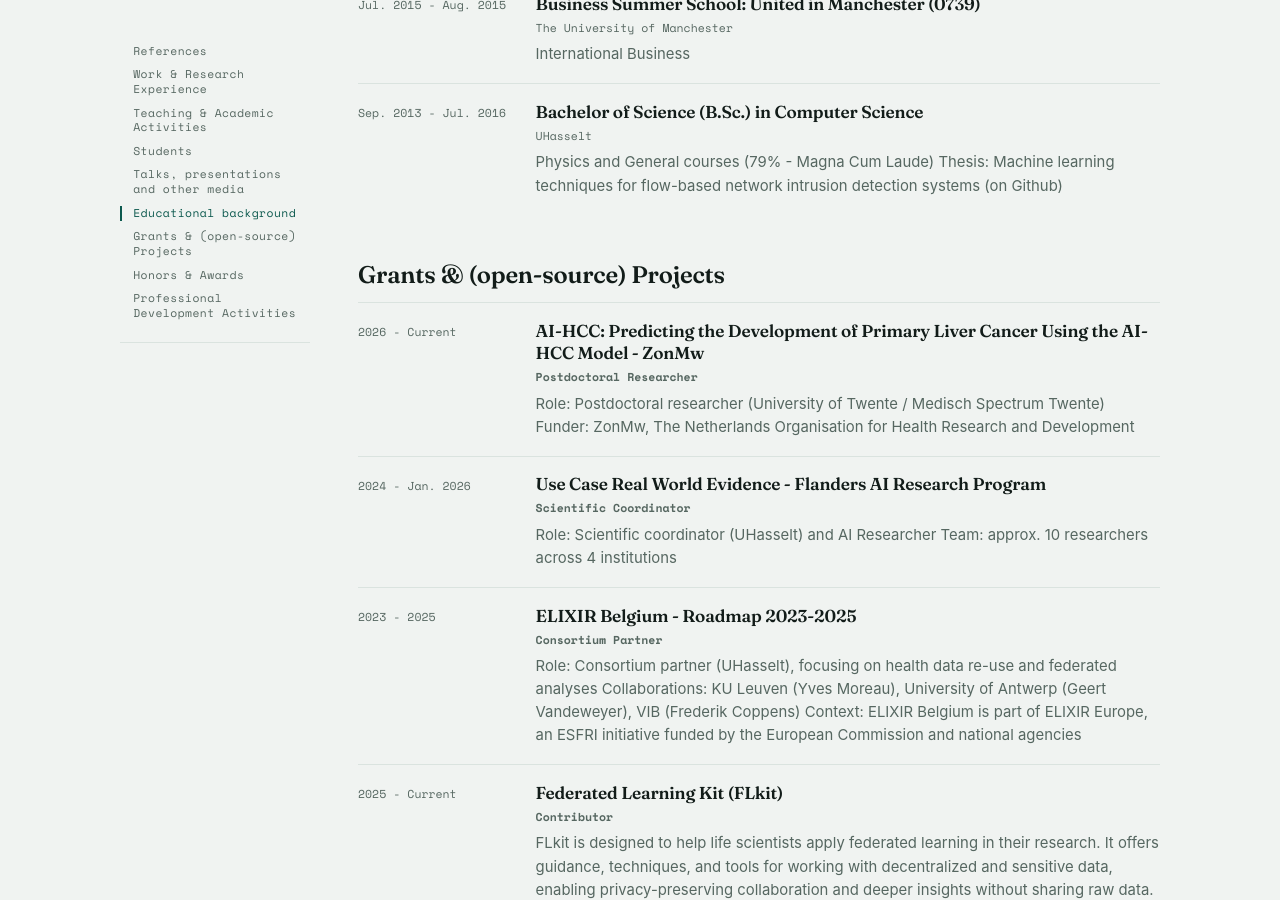
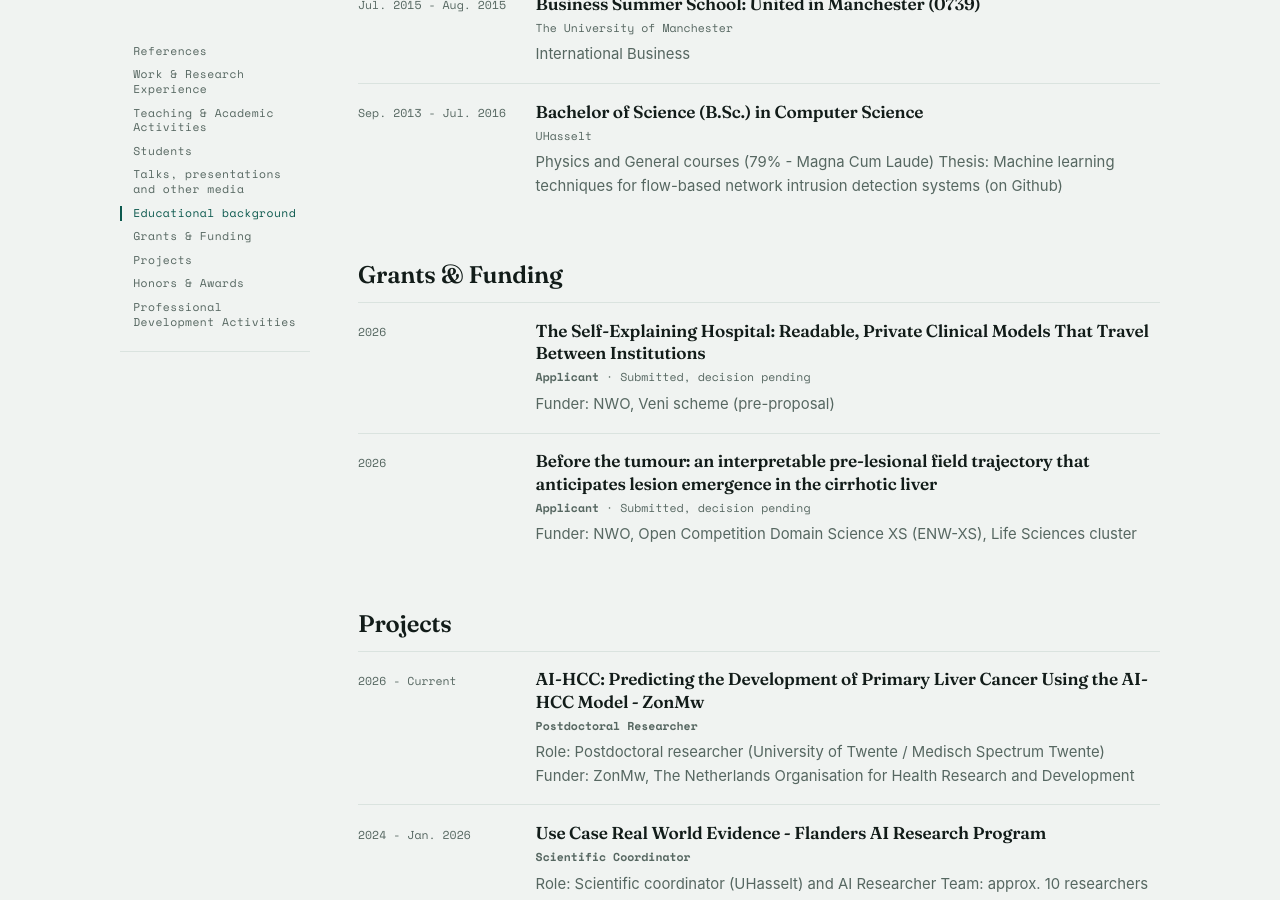
Before and after one commit to TheAxeC/theaxec.github.io, a Jekyll site: the page built from _pages/about.md, in a window 1280 px wide and 900 px high, scrolled down 7139 px. Built offline with Jekyll 4.4.1, drawn with Linux system fonts in a browser that asks for light colours; some of the changed text lies outside the part shown.

Commit message:
Add grants section to CV and update related templates

```diff
--- a/_data/data.yml
+++ b/_data/data.yml
@@ -113,7 +113,7 @@
     - title: Data Science in Healthcare (4747) Lecturer (teaching team member)
       location: "UHasselt"
       duration: Sept. 2025 - Dec. 2025
-    - title: Advanced Topics in Data Science (4569 & 4585) Lecturer Federted Learning (teaching team member)
+    - title: Advanced Topics in Data Science (4569 & 4585) Lecturer Federated Learning (teaching team member)
       location: "UHasselt"
       duration: June 2024 - Sept. 2025
     - title: Bioinformatics (3740) Coordinating lecturer
@@ -311,8 +311,26 @@
         Physics and General courses (79% - Magna Cum Laude)
         Thesis: Machine learning techniques for flow-based network intrusion detection systems (on Github)
 
+grants:
+  title: Grants & Funding
+  content:
+    - title: "The Self-Explaining Hospital: Readable, Private Clinical Models That Travel Between Institutions"
+      url: ""
+      duration: 2026
+      role: Applicant
+      status: Submitted, decision pending
+      about: |
+        Funder: NWO, Veni scheme (pre-proposal)
+    - title: "Before the tumour: an interpretable pre-lesional field trajectory that anticipates lesion emergence in the cirrhotic liver"
+      url: ""
+      duration: 2026
+      role: Applicant
+      status: Submitted, decision pending
+      about: |
+        Funder: NWO, Open Competition Domain Science XS (ENW-XS), Life Sciences cluster
+
 projects:
-  title: Grants & (open-source) Projects
+  title: Projects
   content:
     # Rejected FWO proposal, kept for reference, not shown.
     # - title: "Federated Learning for Population Health Management (FL4PHM)"
--- a/_includes/site/about.html
+++ b/_includes/site/about.html
@@ -29,7 +29,7 @@
         <div class="cv-when">{% if item.duration %}{{ item.duration }}{% elsif item.date %}{{ item.date | date: "%Y" }}{% endif %}</div>
         <div class="cv-body">
           <div class="cv-title">{{ item.title }}{{ item.award }}{{ item.name }}</div>
-          {% capture cvmeta %}{% if item.role %} &middot; <b>{{ item.role }}</b>{% endif %}{% if item.event %} &middot; {{ item.event }}{% endif %}{% if item.location and item.location != "" %} &middot; {{ item.location }}{% endif %}{% if item.email %} &middot; {{ item.email }}{% endif %}{% if item.reason %} &middot; <em>{{ item.reason }}</em>{% endif %}{% endcapture %}{% assign cvmeta = cvmeta | strip | remove_first: '&middot;' | strip %}{% if cvmeta != "" %}<div class="cv-meta">{{ cvmeta }}</div>{% endif %}
+          {% capture cvmeta %}{% if item.role %} &middot; <b>{{ item.role }}</b>{% endif %}{% if item.status %} &middot; {{ item.status }}{% endif %}{% if item.event %} &middot; {{ item.event }}{% endif %}{% if item.location and item.location != "" %} &middot; {{ item.location }}{% endif %}{% if item.email %} &middot; {{ item.email }}{% endif %}{% if item.reason %} &middot; <em>{{ item.reason }}</em>{% endif %}{% endcapture %}{% assign cvmeta = cvmeta | strip | remove_first: '&middot;' | strip %}{% if cvmeta != "" %}<div class="cv-meta">{{ cvmeta }}</div>{% endif %}
           {% if item.about or item.content %}<div class="cv-about">{{ item.about }}{{ item.content }}</div>{% endif %}
           {% if item.url and item.url != "" or item.links %}<div class="plinks">{% if item.url and item.url != "" %}<a href="{{ item.url }}" target="_blank" rel="noopener">Link</a>{% endif %}{% for link in item.links %}{% if link[1].url %}<a href="{{ link[1].url }}" target="_blank" rel="noopener">{{ link[0] }}</a>{% else %}<a href="{{ link[1] }}" target="_blank" rel="noopener">{{ link[0] }}</a>{% endif %}{% endfor %}</div>{% endif %}
         </div>
@@ -40,7 +40,7 @@
         {% for item in coll[1].content %}{% unless item.hide %}
         <article class="cv-mini">
           <div class="cv-title">{{ item.title }}{{ item.award }}{{ item.name }}</div>
-          {% capture meta %}{% if item.role %} &middot; {{ item.role }}{% endif %}{% if item.event %} &middot; {{ item.event }}{% endif %}{% if item.location and item.location != "" %} &middot; {{ item.location }}{% endif %}{% if item.email %} &middot; {{ item.email }}{% endif %}{% if item.duration %} &middot; {{ item.duration }}{% elsif item.date %} &middot; {{ item.date | date: "%Y" }}{% endif %}{% if item.reason %} &middot; {{ item.reason }}{% endif %}{% endcapture %}{% assign meta = meta | strip | remove_first: '&middot;' | strip %}
+          {% capture meta %}{% if item.role %} &middot; {{ item.role }}{% endif %}{% if item.status %} &middot; {{ item.status }}{% endif %}{% if item.event %} &middot; {{ item.event }}{% endif %}{% if item.location and item.location != "" %} &middot; {{ item.location }}{% endif %}{% if item.email %} &middot; {{ item.email }}{% endif %}{% if item.duration %} &middot; {{ item.duration }}{% elsif item.date %} &middot; {{ item.date | date: "%Y" }}{% endif %}{% if item.reason %} &middot; {{ item.reason }}{% endif %}{% endcapture %}{% assign meta = meta | strip | remove_first: '&middot;' | strip %}
           {% if meta != "" %}<div class="cv-meta">{{ meta | strip }}</div>{% endif %}
           {% if item.url and item.url != "" or item.links %}<div class="plinks">{% if item.url and item.url != "" %}<a href="{{ item.url }}" target="_blank" rel="noopener">Link</a>{% endif %}{% for link in item.links %}{% if link[1].url %}<a href="{{ link[1].url }}" target="_blank" rel="noopener">{{ link[0] }}</a>{% else %}<a href="{{ link[1] }}" target="_blank" rel="noopener">{{ link[0] }}</a>{% endif %}{% endfor %}</div>{% endif %}
         </article>
```
Also changed, not shown: 3 other files.
